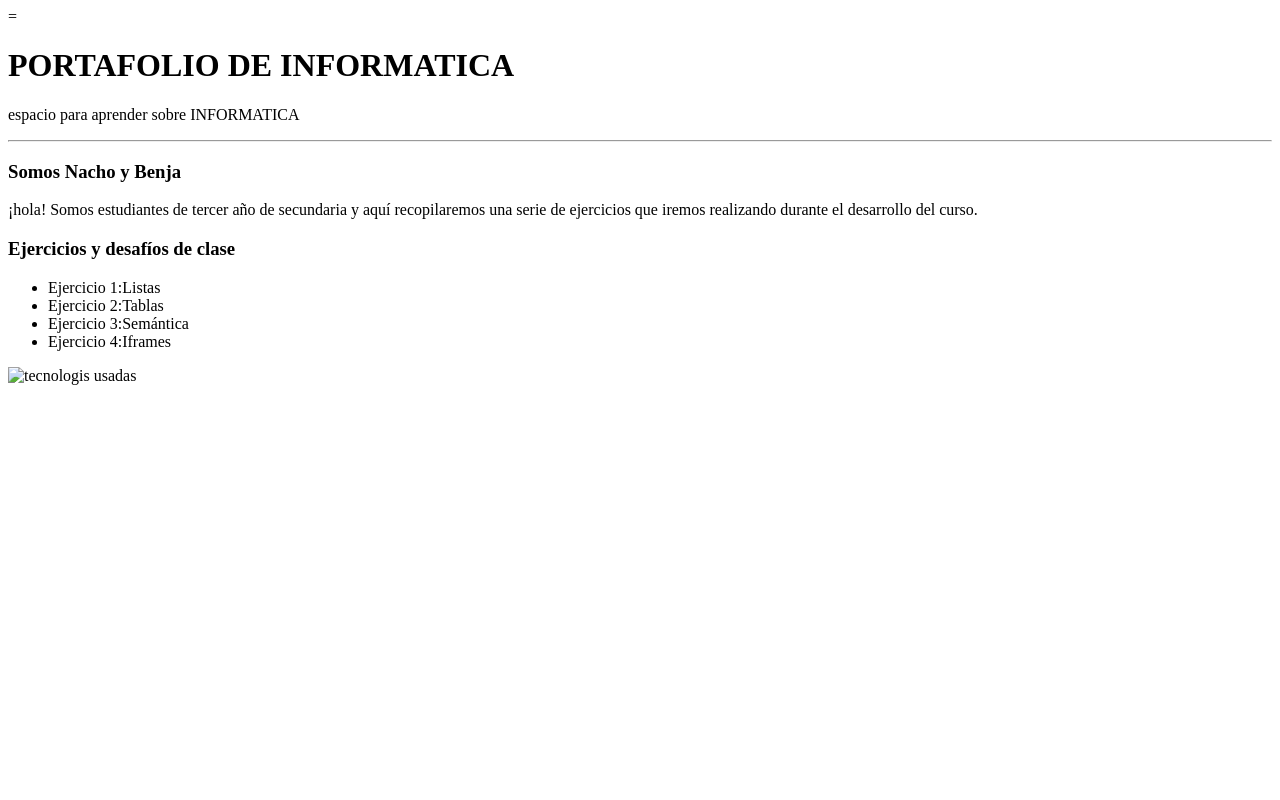
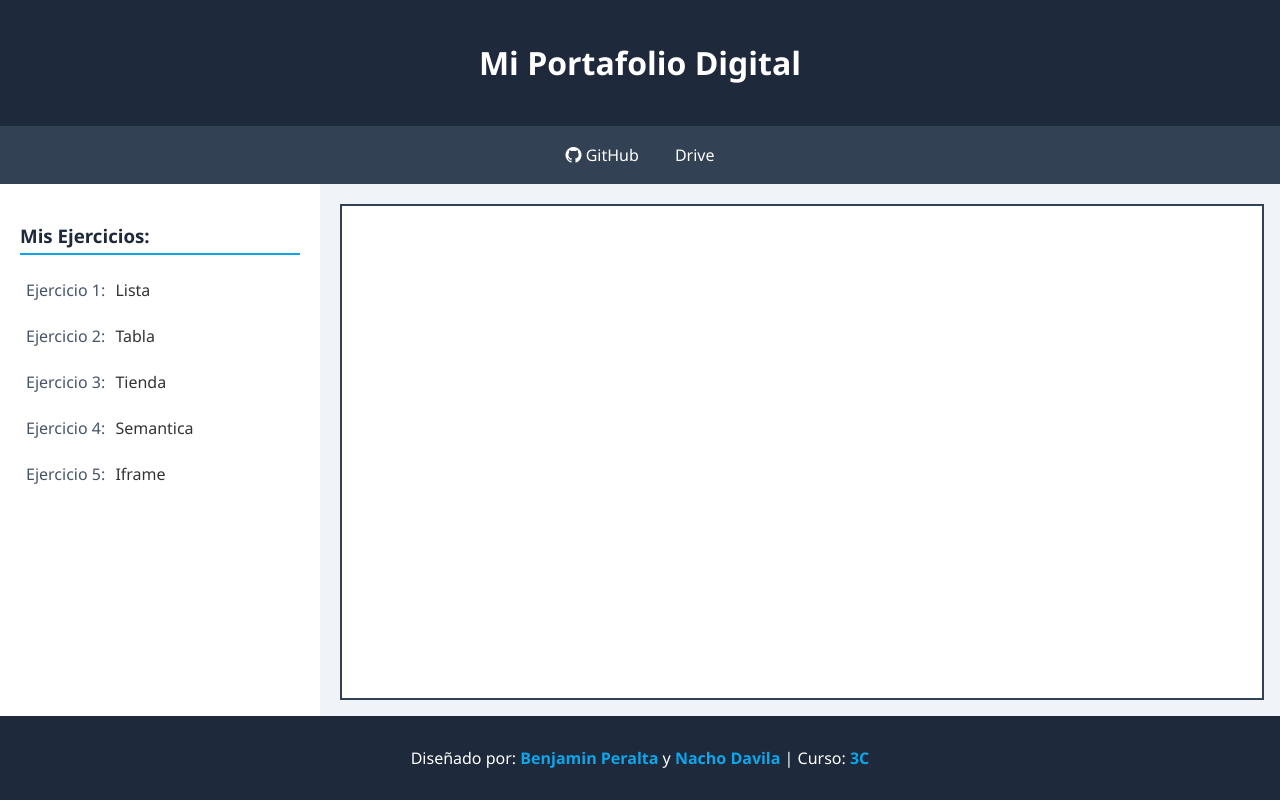
Before and after one commit to nachodp11/informatica, a plain HTML site: page index.html in a window 1280 px wide. Drawn offline with nearby package versions, Linux system fonts and the light colour scheme.

Commit message:
Add files via upload

```diff
--- a/index.html
+++ b/index.html
@@ -1,27 +1,126 @@
-=<!DOCTYPE html>
-<html lang="es">
+<!DOCTYPE html>
+<html lang="en">
 <head>
     <meta charset="UTF-8">
     <meta http-equiv="X-UA-Compatible" content="IE=edge">
     <meta name="viewport" content="width=device-width, initial-scale=1.0">
-    <title>PORTAFOLIO</title>
+    <link rel="stylesheet" href="https://cdn.jsdelivr.net/npm/bootstrap-icons@1.13.1/font/bootstrap-icons.min.css">
+    <title>Portafolio</title>
+
+    <style>
+        body {
+        font-family: 'Segoe UI', Tahoma, Geneva, Verdana, sans-serif;
+        background-color: #f0f4f8;
+        margin: 0;
+        padding: 0;
+        color: #333333;
+        display: flex;
+        flex-direction: column;
+        min-height: 100vh;
+        }
+        header {
+        background-color: #1e293b;
+        color: #ffffff;
+        text-align: center;
+        padding: 20px;
+        }
+        nav {
+        background-color: #334155;
+        text-align: center;
+        padding: 10px;
+        }
+        nav a {
+        color: #ffffff;
+        text-decoration: none;
+        padding: 8px 16px;
+        display: inline-block;
+        }
+        nav a:hover {
+        background-color: #0ea5e9;
+        border-radius: 4px;
+        }
+        main{
+        display:flex;
+        flex: 1;
+        }
+        aside {
+        width: 25%;
+        background-color: #ffffff;
+        padding: 20px;
+        box-sizing: border-box;
+        }
+        aside h3 {
+        color: #1e293b;
+        border-bottom: 2px solid #0ea5e9;
+        padding-bottom: 5px;
+        }
+        aside ul {
+        list-style-type: none;
+        padding: 0;
+        }
+        aside li {
+        margin: 12px 0;
+        }
+        aside a {
+        color: #475569;
+        text-decoration: none;
+        display: inline-block;
+        padding: 6px;
+        }
+        aside a:hover {
+        background-color: #f1f5f9;
+        color: #0ea5e9;
+        padding-left: 12px;
+        }
+        section {
+        width: 75%;
+        padding: 20px;
+        box-sizing: border-box;
+        }
+        iframe {
+        width: 100%;
+        height: 100%;
+        border: 2px solid #334155;
+        background-color: #ffffff;
+        }
+        footer {
+        background-color: #1e293b;
+        color: #ffffff;
+        text-align: center;
+        padding: 15px;
+        }
+        footer span {
+        color: #0ea5e9;
+        font-weight: bold;
+        }
+        </style>
+
 </head>
 <body>
-    <h1>PORTAFOLIO DE INFORMATICA</H1>
-        <p>espacio para aprender sobre INFORMATICA
-            <hr>
-            <h3>Somos Nacho y Benja</h3>
-        </p>¡hola! Somos estudiantes de tercer año de secundaria y aquí recopilaremos una serie
-         de ejercicios que iremos realizando durante el desarrollo del curso.
-         <h3>Ejercicios y desafíos de clase</h3>
-         <ul>
-             <li>Ejercicio 1:Listas</li>
-             <li>Ejercicio 2:Tablas</li>
-             <li>Ejercicio 3:Semántica
-             <li>Ejercicio 4:Iframes</li>
-            </li>
-         </ul>
-         <img src="./tecnologias" alt="tecnologis usadas">
-
+    <header>
+        <h1>Mi Portafolio Digital</h1>
+    </header>
+    <nav>
+        <a href="https://github.com/nachodp11/informatica"><i class="bi bi-github"></i> GitHub</a>
+        <a href="https://drive.google.com/drive/folders/1DEnAjh77j23GArqCPlhj5asG_UpOLNLe"></i> Drive</a>
+    </nav>
+    <main>
+        <aside>
+            <h3 class="ejt">Mis Ejercicios:</h3>
+            <ul>
+                <li><a href="./pages/listas.html" target="visor" class="ej">Ejercicio 1:</a> Lista</li>
+                <li><a href="./pages/tabla1.html" target="visor" class="ej">Ejercicio 2:</a> Tabla</li>
+                <li><a href="./pages/tienda.html" target="visor" class="ej">Ejercicio 3:</a> Tienda</li>
+                <li><a href="./pages/semantica.html" target="visor" class="ej">Ejercicio 4:</a> Semantica</li>
+                <li><a href="./pages/diario.html" target="visor" class="ej">Ejercicio 5:</a> Iframe</li>
+            </ul>
+        </aside>
+        <section>
+            <iframe src="" name="visor" frameborder="0"></iframe>
+        </section>
+    </main>
+    <footer>
+        <p>Diseñado por: <span>Benjamin Peralta</span> y <span>Nacho Davila</span> | Curso: <span>3C</span></p>
+    </footer>
 </body>
 </html>
```
Also changed, not shown: pages/listas.html (added, +38 -0 lines), 1 other file.
